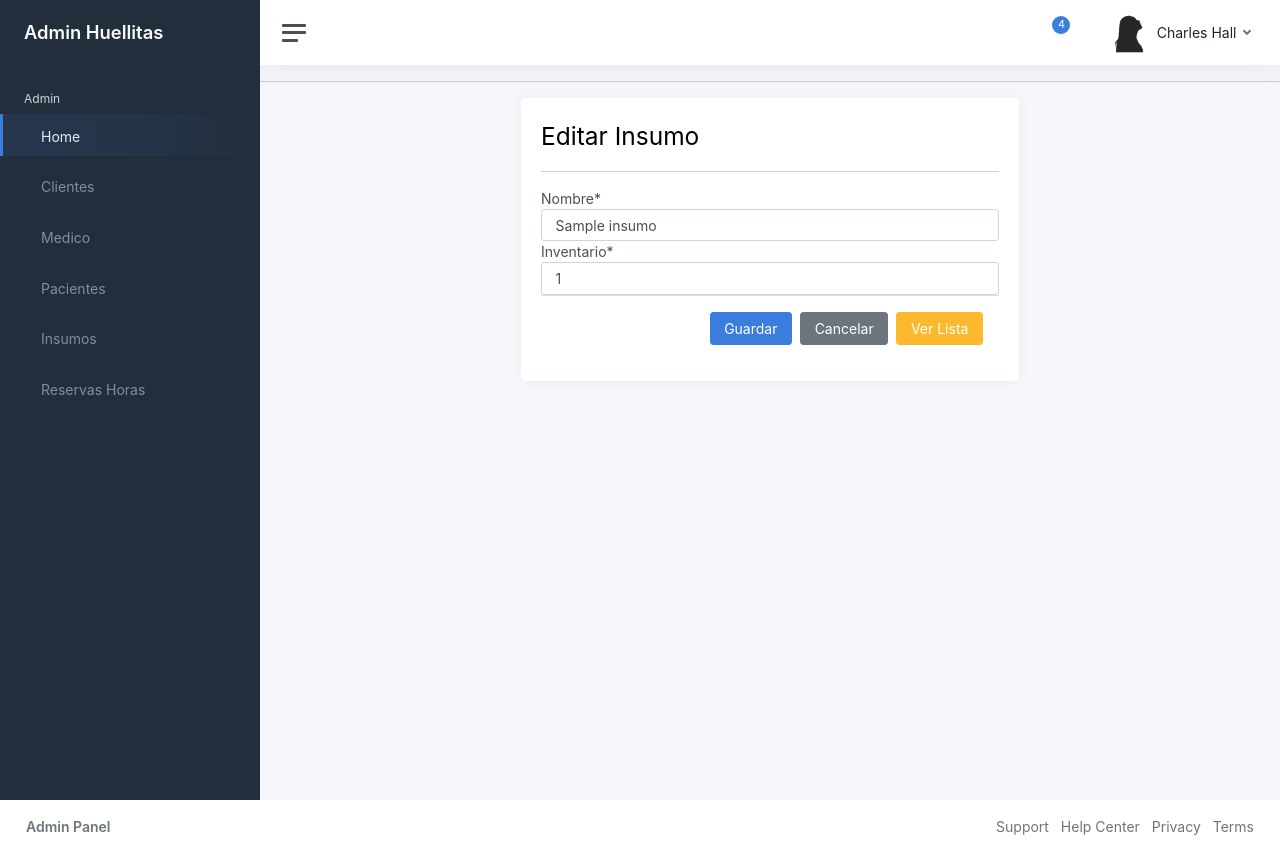
After one commit to cristiansavaria/Sistem_VeterinariaApp, a Django app: page /modificar_insumo/1/ in a window 1280 px wide. The commit adds this page. Run offline with Django 4.2, Linux system fonts and the light colour scheme; tables that the repository leaves empty hold one stand-in row (values such as "Sample post"); some libraries are stand-ins or nearby versions.

Commit message:
Editar_insumo

```diff
--- /dev/null
+++ b/App_mantenedor/templates/modificar_insumo.html
@@ -0,0 +1,32 @@
+{% extends 'index.html' %}
+{% load static %}
+{% block title %} Insumos {% endblock %}
+
+{% block content %}
+{% load crispy_forms_tags %}
+        <hr>
+            <!--  editar-->
+            <div class="row" >
+                <div class="col-12 col-md-6 offset-md-3">
+                    <div class="card">
+                        <div class="card-body">
+                            <h2 class="modal-title">Editar Insumo</h2>
+                            <hr>
+
+                            <form action="" method="POST" enctype="multipart/form-data">
+                                {% csrf_token %}
+                                {{ form | crispy }}
+                                <div class="modal-footer">
+                                    <button type="submit" value="Guardar" class="btn btn-primary">Guardar</button>
+                                    <button  type="reset" value="Cancelar" class="btn btn-secondary">Cancelar</button>
+                                    <a href="{% url 'insumos' %}" class="btn btn-warning"  > Ver Lista</a>
+
+                                </div>
+                            </form>
+                        </div>
+
+                    </div>
+                </div>
+            </div>
+
+{% endblock %}
--- a/App_mantenedor/urls.py
+++ b/App_mantenedor/urls.py
@@ -1,6 +1,6 @@
 from django import views
 from django.urls import path
-from .views import clientes, index, insumos, pacientes, reserva_horas, medico
+from .views import clientes, index, insumos, modificar_insumo, pacientes, reserva_horas, medico
 
 urlpatterns = [
     path('index/', index, name='index'),
@@ -9,6 +9,7 @@ urlpatterns = [
     path('medico/', medico, name='medico'),
     path('insumos/', insumos, name='insumos'),
     path('reserva_horas/', reserva_horas, name='reserva_horas'),
+    path('modificar_insumo/<id_insumo>/', modificar_insumo, name="modificar_insumo"),
 
 
 
--- a/App_mantenedor/views.py
+++ b/App_mantenedor/views.py
@@ -1,5 +1,5 @@
 from sqlite3 import DatabaseError
-from django.shortcuts import render
+from django.shortcuts import render, redirect, get_object_or_404
 from .models import Insumo, Cliente, Paciente, Empleado, TipoEmpleado
 from .forms import InsumoForm
 # Create your views here.
@@ -62,3 +62,21 @@ def insumos(request):
 
 def reserva_horas(request):
     return render(request, 'reserva_horas.html')
+
+
+
+def modificar_insumo(request, id_insumo):
+
+    insumo = get_object_or_404(Insumo, id_insumo=id_insumo)
+    data = {
+        'form': InsumoForm(instance=insumo)
+    }
+    if request.method == 'POST':
+        formulario = InsumoForm(data=request.POST, instance=insumo, files=request.FILES)
+        if formulario.is_valid():
+            formulario.save()
+            return redirect(to="insumos")
+        data["form"] = formulario
+
+
+    return render(request, 'modificar_insumo.html', data)
```
Also changed, not shown: App_mantenedor/templates/insumos.html (+8 -6 lines).
